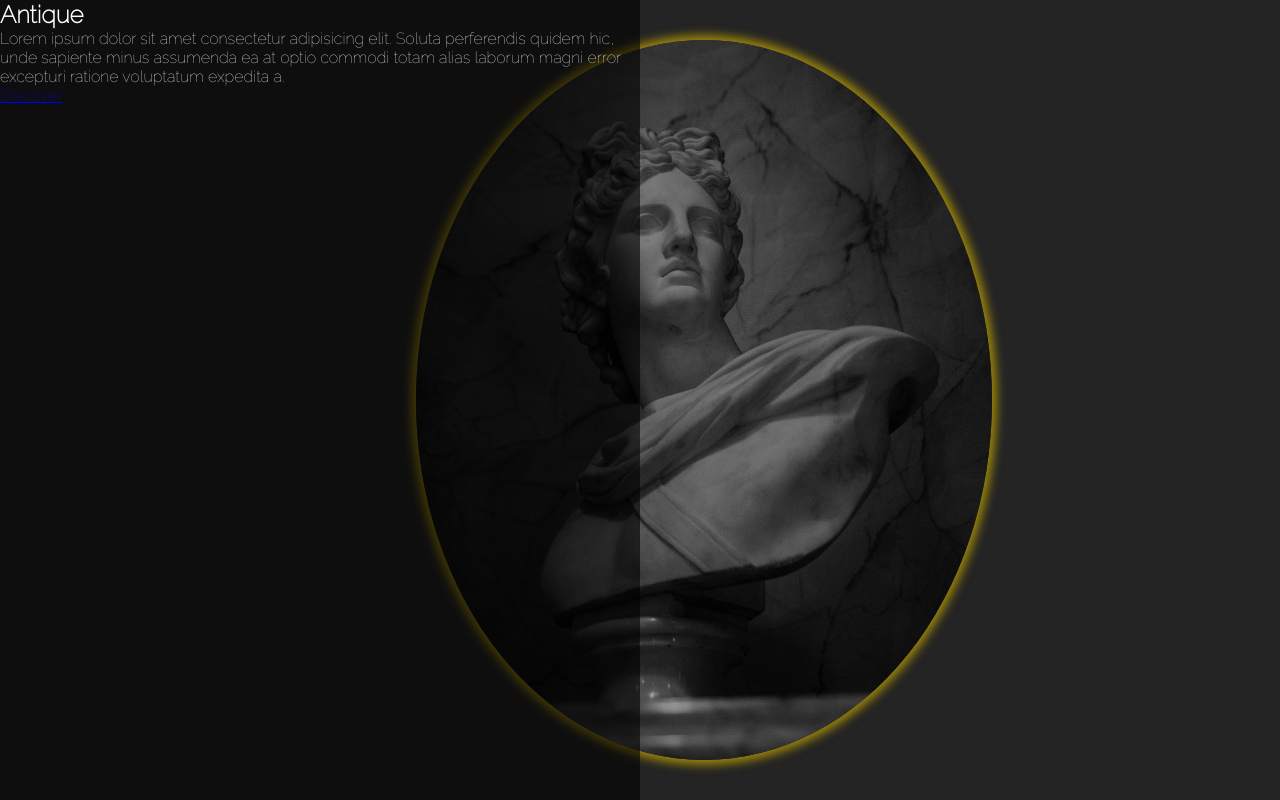
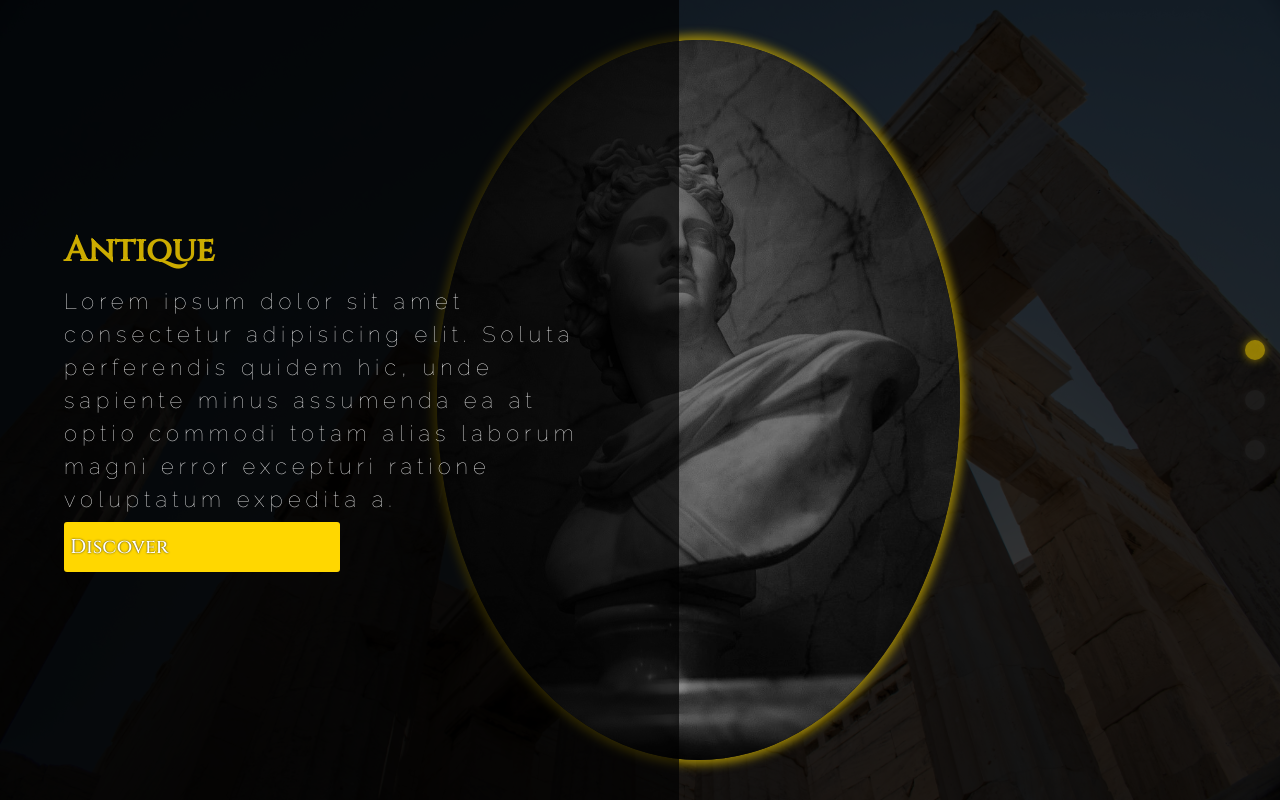
Before and after one commit to rnlaufz/antique, a PHP site: page / in a window 1280 px wide. Run offline with PHP 8.4, Linux system fonts and the light colour scheme.

Commit message:
finished home page ux

```diff
--- a/index.php
+++ b/index.php
@@ -5,6 +5,7 @@
     <meta http-equiv="X-UA-Compatible" content="IE=edge">
     <meta name="viewport" content="width=device-width, initial-scale=1.0">
     <link rel="stylesheet" href="stylesheets/style.css">
+    <link rel="shortcut icon" href="stylesheets/img/favicon.png" type="image/x-icon">
     <title>Antique</title>
 </head>
 <body>
@@ -18,6 +19,13 @@
         <div id="img-container">
             <div></div>
         </div>
+        <div id="status-dots-container">
+            <div class="status-dots">
+                <div class="dot active"></div>
+                <div class="dot"></div>
+                <div class="dot"></div>
+            </div>
+        </div>
 
     </div>
     </div>
--- a/stylesheets/img/credits.txt
+++ b/stylesheets/img/credits.txt
@@ -5,3 +5,7 @@ Ruvim: Pexels
 Saph Photography: Pexels
 Saph Photography: Pexels
 Alexandros Chatzidimos: Pexels
+Anastasia Shuraeva: Pexels
+Markus Spiske: Pexels
+Gabriel: Pexels
+Icon: Icons made by https://www.freepik.com "Freepik" from https://www.flaticon.com/ "Flaticon"
--- a/stylesheets/style.css
+++ b/stylesheets/style.css
@@ -18,7 +18,6 @@
 }
 
 /* General styling */
-
 *{
     margin: 0;
     padding: 0;
@@ -41,6 +40,31 @@ html, body, .container{
     color: #fff;
 }
 
+/* Utils */
+.btn {
+    display: flex;
+    align-items: center;
+    justify-content: start;
+    width: 50%;
+    height: 50px;
+    background-color: var(--gold-primary);
+    color: var(--light);
+    font-family: var(--title-font);
+    font-size: 20px;
+    text-align: center;
+    text-shadow: 0 0 2px var(--dark-primary);
+    border: 1px solid transparent;
+    border-radius: 3px;
+    padding-left: 5px;
+    transition: background-color .3s, text-shadow .5s;
+}
+
+.btn:hover{
+    background-color: var(--gold-secondary);
+    text-shadow: 0 0 10px var(--dark-primary);
+}
+
+/* Home page */
 #main-content {
     position: absolute;
     width: 100%;
@@ -49,14 +73,43 @@ html, body, .container{
     align-items: center;
     justify-content: center;
     flex-direction: row;
+    background: url('img/pexels-gabriel-3150757.jpg') no-repeat center center/cover;
+    background-color: rgba(0, 0, 0, 0.8);
+    background-blend-mode: darken;
 }
 
 #info{
     flex: 1;
     height: 100%;
+    display: flex;
+    flex-direction: column;
+    align-items: center;
+    justify-content: center;
+    background-color: rgba(0, 0, 0, 0.7);
+    padding: 5%;
     z-index: 10;
-    background-color: rgba(0, 0, 0, 0.6);
+}
 
+#info h2{
+    padding-bottom: 2%;
+    font-family: var(--title-font);
+    font-size: 34px;
+    color: var(--gold-secondary);
+    text-align: start;
+    align-self: flex-start;
+}
+
+#info p {
+    font-family: var(--text-font);
+    font-size: 22px;
+    line-height: 1.5em;
+    letter-spacing: 5px;
+}
+
+#info a {
+    text-decoration: none;
+    align-self: flex-start;
+    margin-top: 1%;
 }
 
 #img-container{
@@ -73,11 +126,42 @@ html, body, .container{
 
 #img-container div {
     margin: auto;
-    width: 90%;
+    width: 95%;
     height: 90%;
     border-radius: 50%;
     background: url('img/pexels-ruvim-3767669.jpg') no-repeat center center/cover;
     box-shadow: 0 0 10px 5px rgba(204, 172, 0, 0.7);
+}
+
+#status-dots-container{
+    width: 50px;
+    height: 150px;
+    background: transparent;
+}
+
+.status-dots {
+    width: 100%;
+    height: 100%;
+    display: flex;
+    flex-direction: column;
+    align-items: center;
+    justify-content: space-around;
+}
+
+.dot {
+    width: 20px;
+    height: 20px;
+    padding: 5px;
+    border-radius: 50%;
+    box-shadow: 0 0 5px var(--dark-primary);
+    background: var(--dark-primary);
+    opacity: 0.6;
+}
+
+.dot.active {
+    background: var(--gold-secondary);
+    box-shadow: 0 0 10px var(--gold-secondary);
+    opacity: 0.7;
 }
 
 
```
Also changed, not shown: stylesheets/img/favicon.png (added), stylesheets/img/pexels-anastasia-shuraeva-4208005.jpg (added), stylesheets/img/pexels-gabriel-3150757.jpg (added), stylesheets/img/pexels-markus-spiske-101974.jpg (added).
